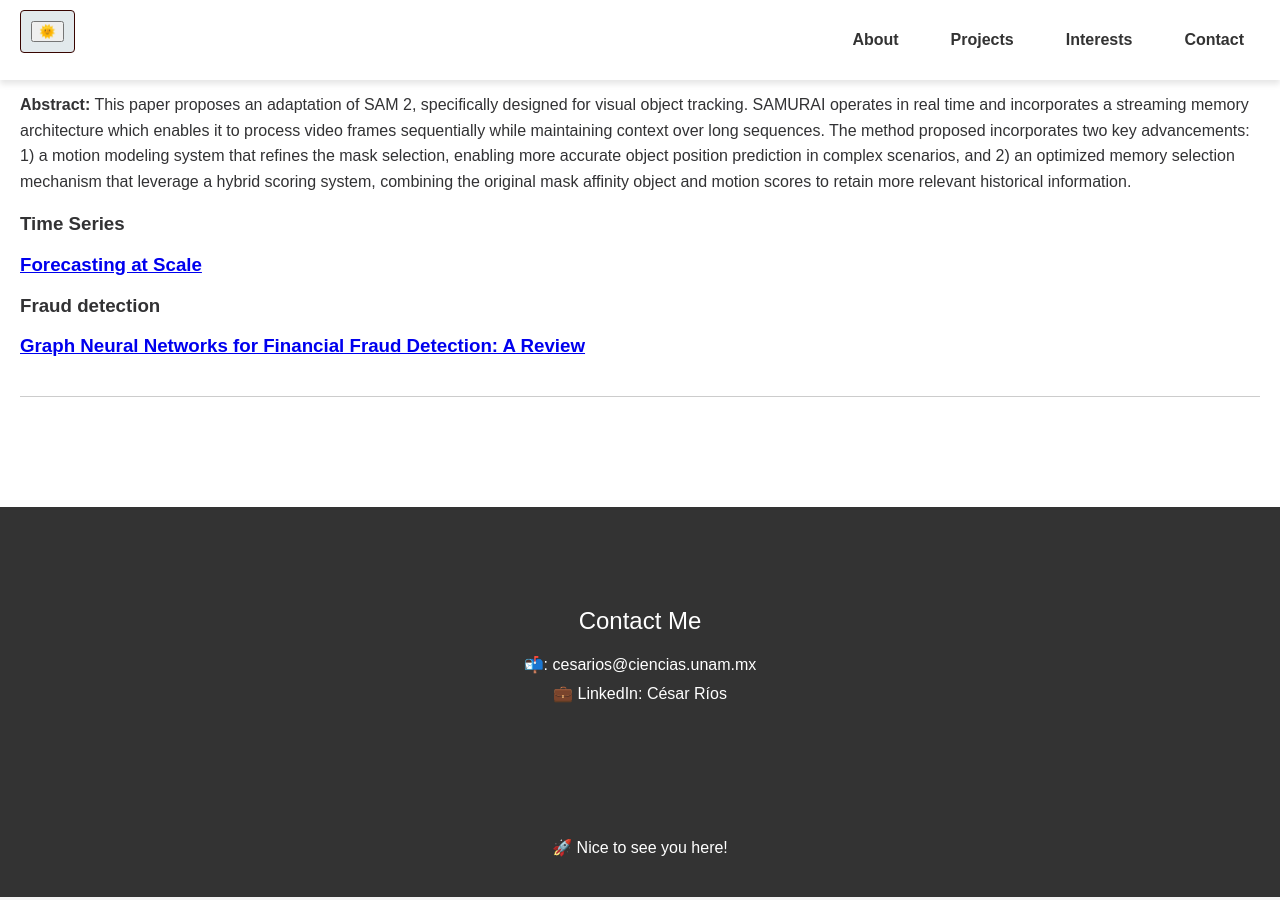
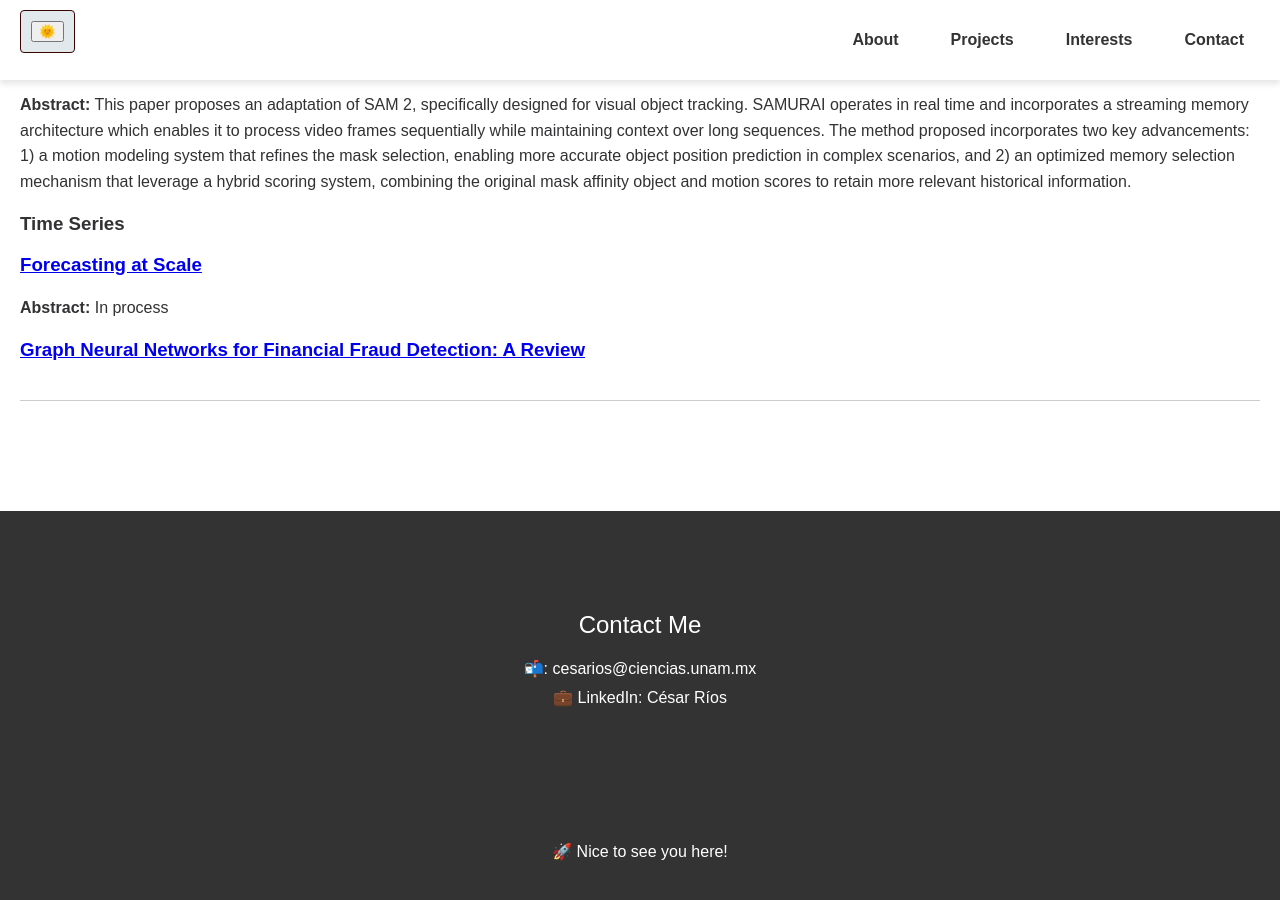
Before and after one commit to Cesarriosd/cesarios, a Jekyll site: the page built from README.md, in a window 1280 px wide and 900 px high, scrolled down 3929 px. Built offline with Jekyll 4.4.1, drawn with Linux system fonts in a browser that asks for light colours; our own code applies the rules of GitHub Pages for plain Markdown files.

Commit message:
Add progress

```diff
--- a/_layouts/default.html
+++ b/_layouts/default.html
@@ -582,7 +582,7 @@ cd<!DOCTYPE html>
             <p><strong>Abstract:</strong> This paper proposes an adaptation of SAM 2, specifically designed for visual object tracking. SAMURAI operates in real time and incorporates a streaming memory architecture which enables it to process video frames sequentially  while maintaining context over long sequences. The method proposed incorporates two key advancements: 1) a motion modeling system that refines the mask selection, enabling more accurate object position prediction in complex scenarios, and 2) an optimized memory selection mechanism that leverage a hybrid scoring system, combining the original mask affinity object and motion scores to retain more relevant historical information.</p>
             <h3>Time Series</h3>
             <h3><a href="https://peerj.com/preprints/3190.pdf">Forecasting at Scale</a></h3>
-            <h3>Fraud detection</h3>
+            <p><strong>Abstract:</strong> In process
             <h3><a href="https://arxiv.org/pdf/2411.05815">Graph Neural Networks for Financial Fraud Detection: A Review</a></h3>
         </div>
         <!--
```
